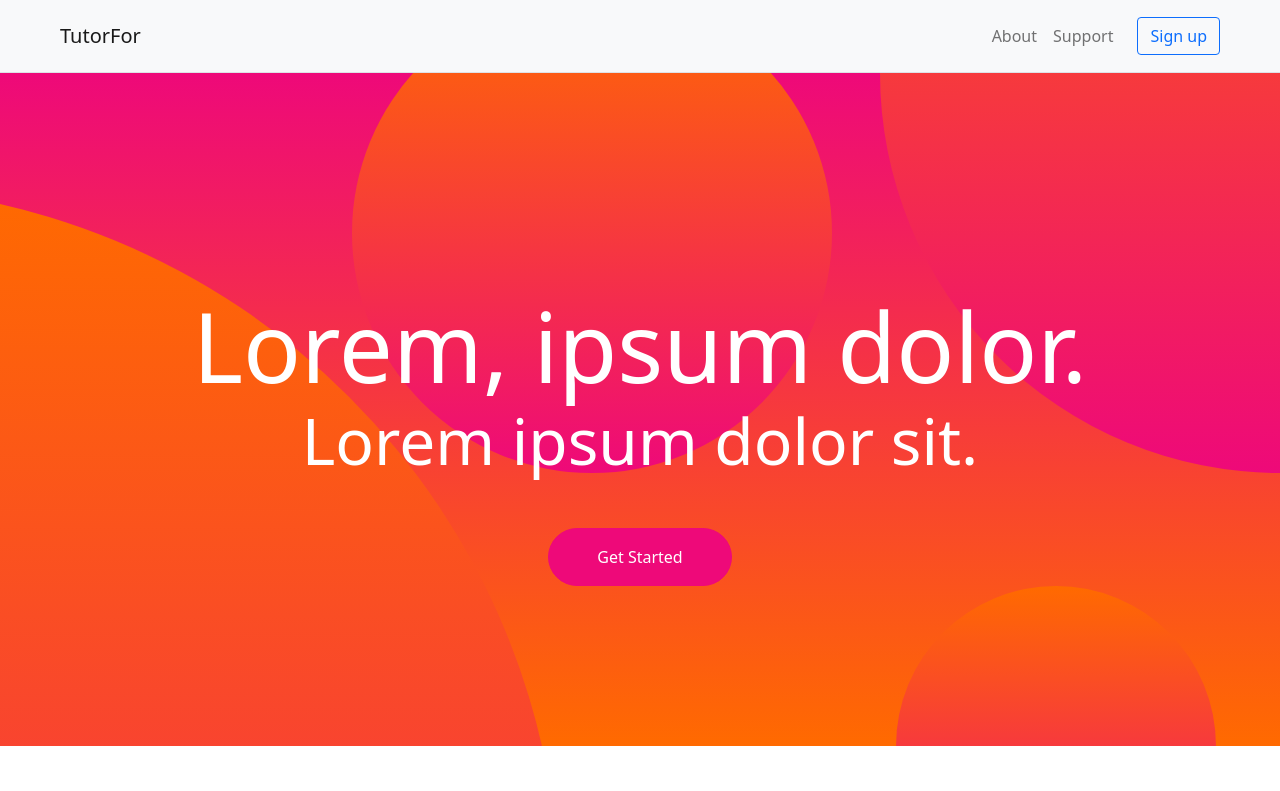
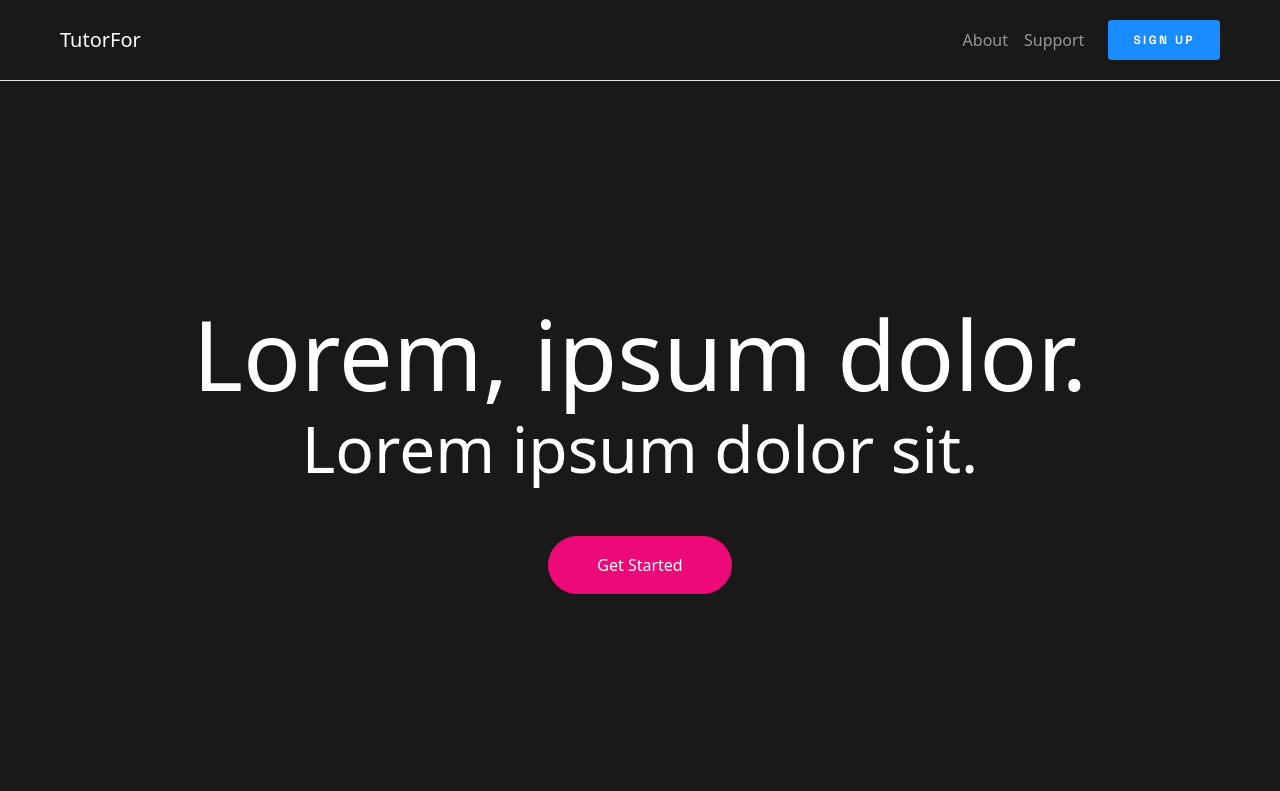
Before and after one commit to Shuyad/TutorFor, a Django app: page / in a window 1280 px wide. Shown: the top 791 px of the page. Run offline with Django 3.2, Linux system fonts and the light colour scheme.

Commit message:
Updated CSS

```diff
--- a/static/css/style.css
+++ b/static/css/style.css
@@ -1,3 +1,9 @@
+nav,footer,body{
+  background:#191919;
+}
+body{
+  line-height: 2em;
+}
 .form-signin {
   width: 100%;
   max-width: 330px;
@@ -48,64 +54,48 @@
   border-bottom-right-radius: 4px;
 }
 
-header.masthead {
+.masthead {
   position: relative;
   overflow: hidden;
   padding-top: calc(7rem + 72px);
   padding-bottom: 7rem;
-  background: linear-gradient(0deg, #ff6a00 0%, #ee0979 100%);
   background-repeat: no-repeat;
   background-position: center center;
   background-attachment: scroll;
   background-size: cover;
 }
-
-header.masthead .masthead-content {
-  z-index: 1;
-  position: relative;
-}
-
-header.masthead .masthead-content .masthead-heading {
+ .masthead-content .masthead-heading {
   font-size: 4rem;
 }
-
-header.masthead .masthead-content .masthead-subheading {
+ .masthead-content .masthead-subheading {
   font-size: 2rem;
 }
 
-header.masthead .bg-circle {
-  z-index: 0;
-  position: absolute;
-  border-radius: 100%;
-  background: linear-gradient(0deg, #ee0979 0%, #ff6a00 100%);
+
+.btn{
+  background-color: #198cff;
 }
-
-header.masthead .bg-circle-1 {
-  height: 90rem;
-  width: 90rem;
-  bottom: -55rem;
-  left: -55rem;
+.btn:hover{
+  background-color: #0d0d0d;
 }
-
-header.masthead .bg-circle-2 {
-  height: 50rem;
-  width: 50rem;
-  top: -25rem;
-  right: -25rem;
+.btn-custom{
+  height: 40px;
+  display: flex;
+  justify-content: center;
+  align-items: center;
 }
-
-header.masthead .bg-circle-3 {
-  height: 20rem;
-  width: 20rem;
-  bottom: -10rem;
-  right: 5%;
+.btn-custom div{
+  color: #fff;
+  text-transform: uppercase;
+  line-height: 1em;
+  letter-spacing: 0.2em;
+  font-family: 'Space Grotesk', sans-serif;
+  font-weight: 700;
+  font-size: 12px;
 }
-
-header.masthead .bg-circle-4 {
-  height: 30rem;
-  width: 30rem;
-  top: -5rem;
-  right: 35%;
+.grad-border{
+  height: 4px;
+  background:linear-gradient(90deg, #ff4183 0%,#e1a4ff 50%, #16BFFD 100%);
 }
 
 @media (min-width: 992px) {
--- a/templates/base.html
+++ b/templates/base.html
@@ -1,7 +1,7 @@
 <!DOCTYPE html>
 <html lang="en">
   <head>
-    <!-- Required meta tags -->
+    <!-- Meta tags -->
     <meta charset="utf-8" />
     <meta name="viewport" content="width=device-width, initial-scale=1" />
 
@@ -12,7 +12,14 @@
       integrity="sha384-giJF6kkoqNQ00vy+HMDP7azOuL0xtbfIcaT9wjKHr8RbDVddVHyTfAAsrekwKmP1"
       crossorigin="anonymous"
     />
+    <!-- Custom CSS -->
+
     <link rel="stylesheet" href="/static/css/style.css" />
+    <link rel="preconnect" href="https://fonts.gstatic.com" />
+    <link
+      href="https://fonts.googleapis.com/css2?family=Space+Grotesk:wght@300;500;700&display=swap"
+      rel="stylesheet"
+    />
 
     <title>{% block title %} {% endblock title %} | TutorFor</title>
     <meta name="theme-color" content="#7952b3" />
@@ -25,8 +32,7 @@
     ></script>
 
     <nav
-      class="navbar navbar-expand-md navbar-light px-5 py-3 bg-light border-bottom shadow-sm"
-      aria-label="Fourth navbar example"
+      class="navbar navbar-expand-md navbar-dark px-5 py-3 border-bottom shadow-sm"
     >
       <div class="container-fluid">
         <a class="navbar-brand" href="/">TutorFor</a>
@@ -51,14 +57,17 @@
               <a class="nav-link" href="/support">Support</a>
             </li>
           </ul>
-          <a class="btn btn-outline-primary" href="/user/signup">Sign up</a>
+          <a class="btn btn-custom px-4 py-0" href="/user/signup">
+            <div class="text-center">Sign up</div>
+          </a>
         </div>
       </div>
     </nav>
 
     {% block body %} {% endblock body %}
 
-    <footer class="footer mt-auto py-5 bg-light">
+    <footer class="footer mt-auto">
+      <div class="grad-border"></div>
       <div class="container">
         <span class="text-muted">Footer content here.</span>
       </div>
--- a/templates/index.html
+++ b/templates/index.html
@@ -10,10 +10,6 @@
       >
     </div>
   </div>
-  <div class="bg-circle-1 bg-circle"></div>
-  <div class="bg-circle-2 bg-circle"></div>
-  <div class="bg-circle-3 bg-circle"></div>
-  <div class="bg-circle-4 bg-circle"></div>
 </header>
 <section>
   <div class="container">
```
Also changed, not shown: TutorFor/settings.py (+0 -11 lines).
